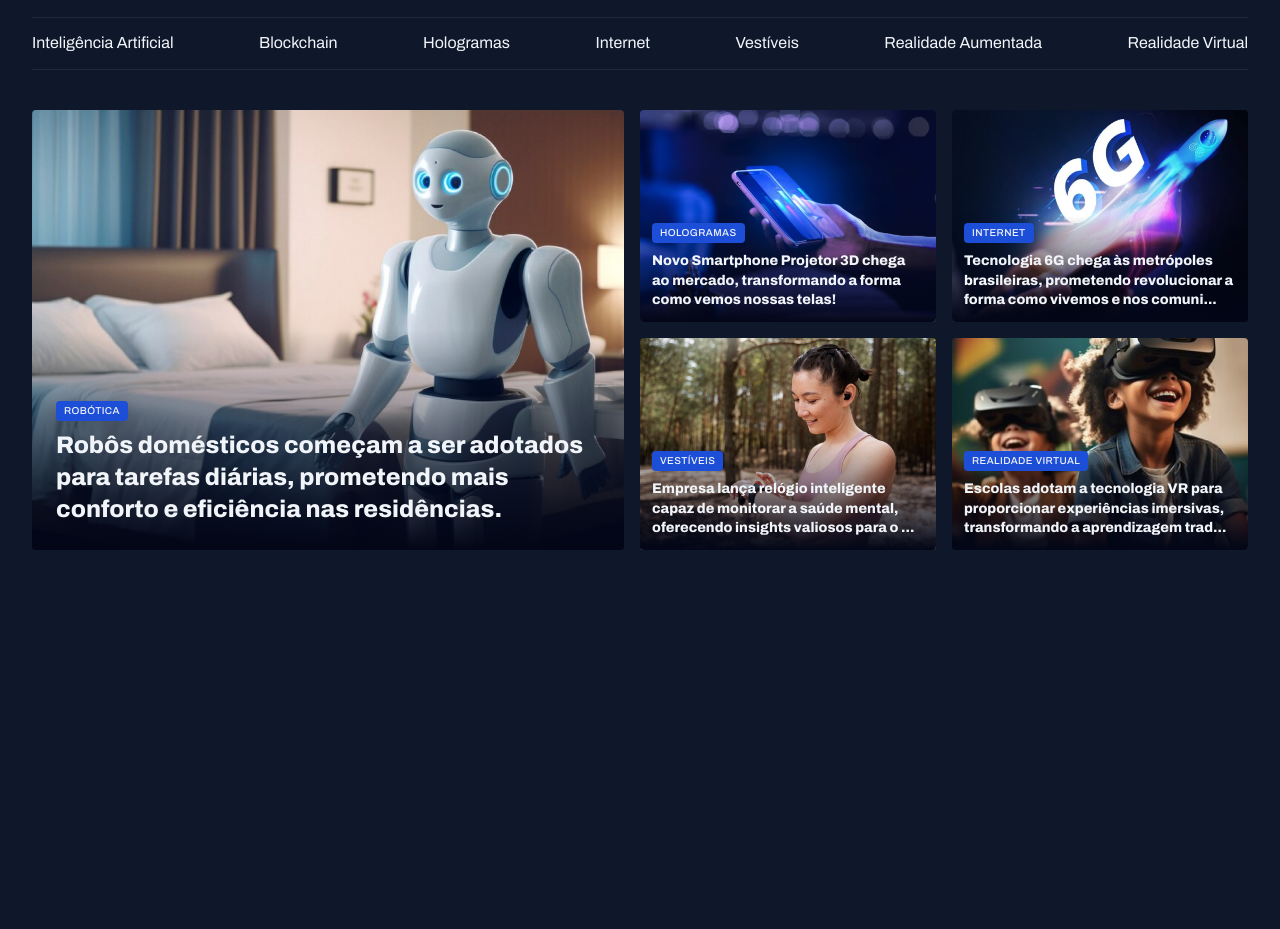
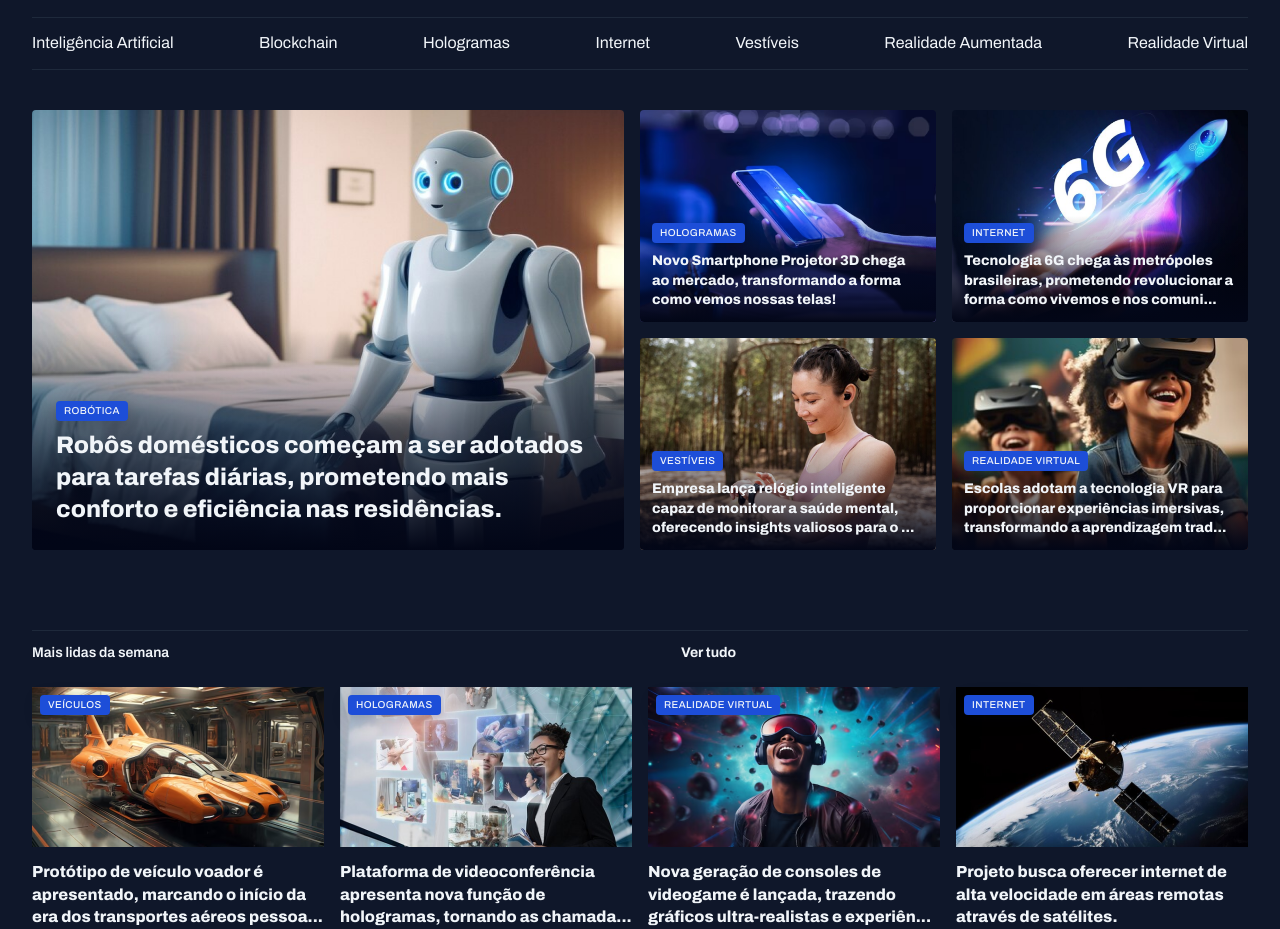
Before and after one commit to Iago-Azevedo/fullstack-portal-de-noticias, a plain HTML site: page index.html in a window 1280 px wide. Shown: the part 45-974 px from the top of the page. Before the commit the page ends 800 px from the top, so only its background shows below. Drawn offline with Linux system fonts and the light colour scheme.

Commit message:
aplicando estilos na secao mais lidas da semana

```diff
--- a/index.html
+++ b/index.html
@@ -92,6 +92,39 @@
         </figure>
       </div>
     </section>
+
+    <section id="weekly">
+      <header class="grid grid-flow-col">
+        <h3>Mais lidas da semana</h3>
+        <a href="#" class="grid grid-flow-col">
+          <strong>Ver tudo</strong>
+          <span></span>
+        </a>
+      </header>
+
+      <div class="grid gap-16">
+        <figure>
+          <span class="content-tag">veículos</span>
+          <img src="assets/images/Image 06.png" alt="Protótipo de veículo voador é apresentado, marcando o início da era dos transportes aéreos pessoais">
+          <p>Protótipo de veículo voador é apresentado, marcando o início da era dos transportes aéreos pessoa...</p>
+        </figure>
+        <figure>
+          <span class="content-tag">Hologramas</span>
+          <img src="assets/images/Image 07.png" alt="Plataforma de videoconferência apresenta nova função de hologramas">
+          <p>Plataforma de videoconferência apresenta nova função de hologramas, tornando as chamada...</p>
+        </figure>
+        <figure>
+          <span class="content-tag">Realidade Virtual</span>
+          <img src="assets/images/Image 08.png" alt="Nova geração de consoles de videogame é lançada, trazendo gráficos ultra-realistas">
+          <p>Nova geração de consoles de videogame é lançada, trazendo gráficos ultra-realistas e experiên...</p>
+        </figure>
+        <figure>
+          <span class="content-tag">Internet</span>
+          <img src="assets/images/Image 09.png" alt="Projeto busca oferecer internet de alta velocidade em áreas remotas através de satélites.">
+          <p>Projeto busca oferecer internet de alta velocidade em áreas remotas através de satélites.</p>
+        </figure>
+      </div>
+    </section>
   </main>
 </body>
 
--- a/styles/global.css
+++ b/styles/global.css
@@ -52,6 +52,7 @@ img {
 
 main {
   margin-top: 40px;
+  gap: 80px;
 }
 
 .content-tag {
--- a/styles/section.css
+++ b/styles/section.css
@@ -1,3 +1,26 @@
+section header {
+  border-top: 1px solid var(--stroke-color);
+  padding-block: 12px 24px;
+  font: var(--text-span);
+
+  header a {
+    justify-self: end;
+    align-items: center;
+    gap: 8px;
+
+    span {
+      background-image: url(../assets/icons/ArrowRight.svg);
+      width: 16px;
+      height: 16px;
+    }
+
+    &:hover span {
+      background-image: url(../assets/icons/ArrowRight-hover.svg);
+    }
+
+  }
+}
+
 #featured {
   img {
     height: 100%;
@@ -37,3 +60,29 @@
     }
   }
 }
+
+
+#weekly {
+  &>div {
+    grid-template-columns: repeat(4, 292px);
+  }
+
+  img {
+    height: 160px;
+  }
+
+  figure {
+    position: relative;
+
+    .content-tag {
+      position: absolute;
+      top: 8px;
+      left: 8px;
+    }
+
+    p {
+      margin-top: 8px;
+      font-weight: 800;
+    }
+  }
+}
```
